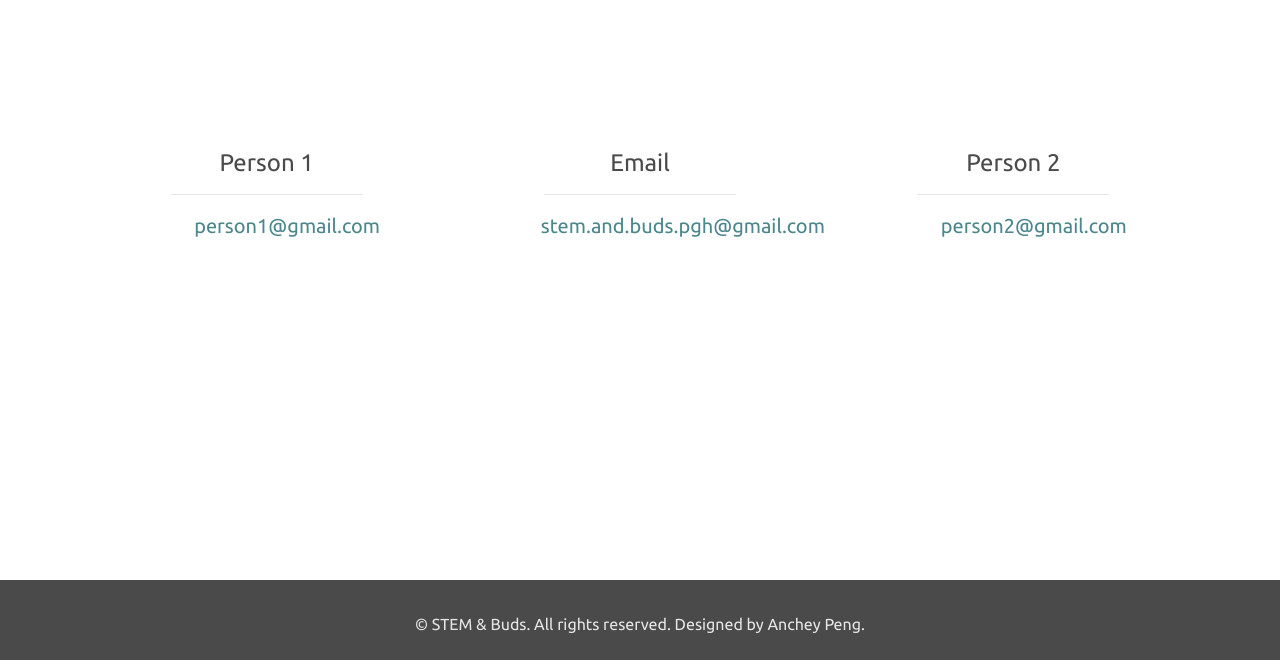
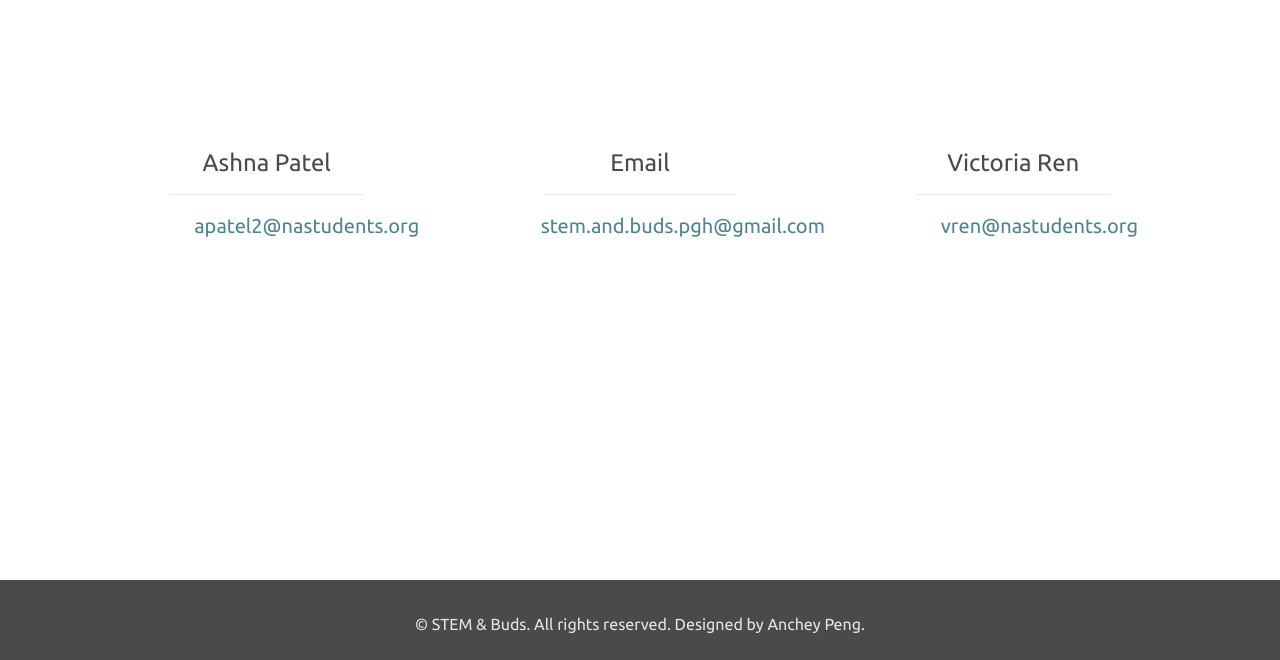
Before and after one commit to stemandbuds/stemandbuds.github.io, a plain HTML site: page contact.html in a window 1280 px wide. Shown: the part 220-880 px from the top of the page. Drawn offline with nearby package versions, Linux system fonts and the light colour scheme.

Commit message:
Update contact.html

```diff
--- a/contact.html
+++ b/contact.html
@@ -47,9 +47,9 @@
         <div class="row" style="padding-top: 20vh">
           <div class="col-1"></div>
           <div class="col-3">
-            <h1 class="contacth">Person 1</h1>
+            <h1 class="contacth">Ashna Patel</h1>
             <hr style="width: 15vw">
-            <a class="contacta center" href="">person1@gmail.com</a>
+            <a class="contacta center" href="mailto:apatel2@nastudents.org">apatel2@nastudents.org</a>
           </div>
 
           <div class="col-4">
@@ -59,9 +59,9 @@
           </div>
 
           <div class="col-3">
-            <h1 class="contacth">Person 2</h1>
+            <h1 class="contacth">Victoria Ren</h1>
             <hr style="width: 15vw">
-            <a class="contacta center" href="">person2@gmail.com</a>
+            <a class="contacta center" href="mailto:vren@nastudents.org">vren@nastudents.org</a>
           </div>
           <div class="col-1"></div>
         </div>
```
